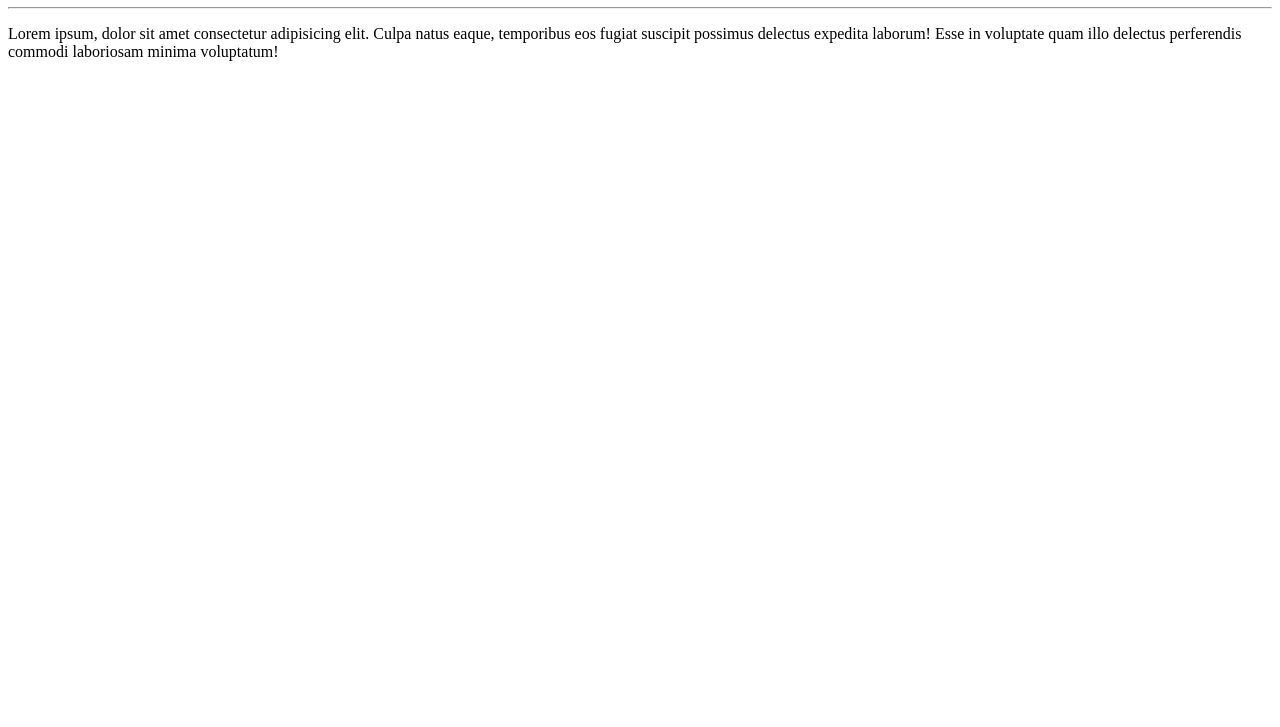
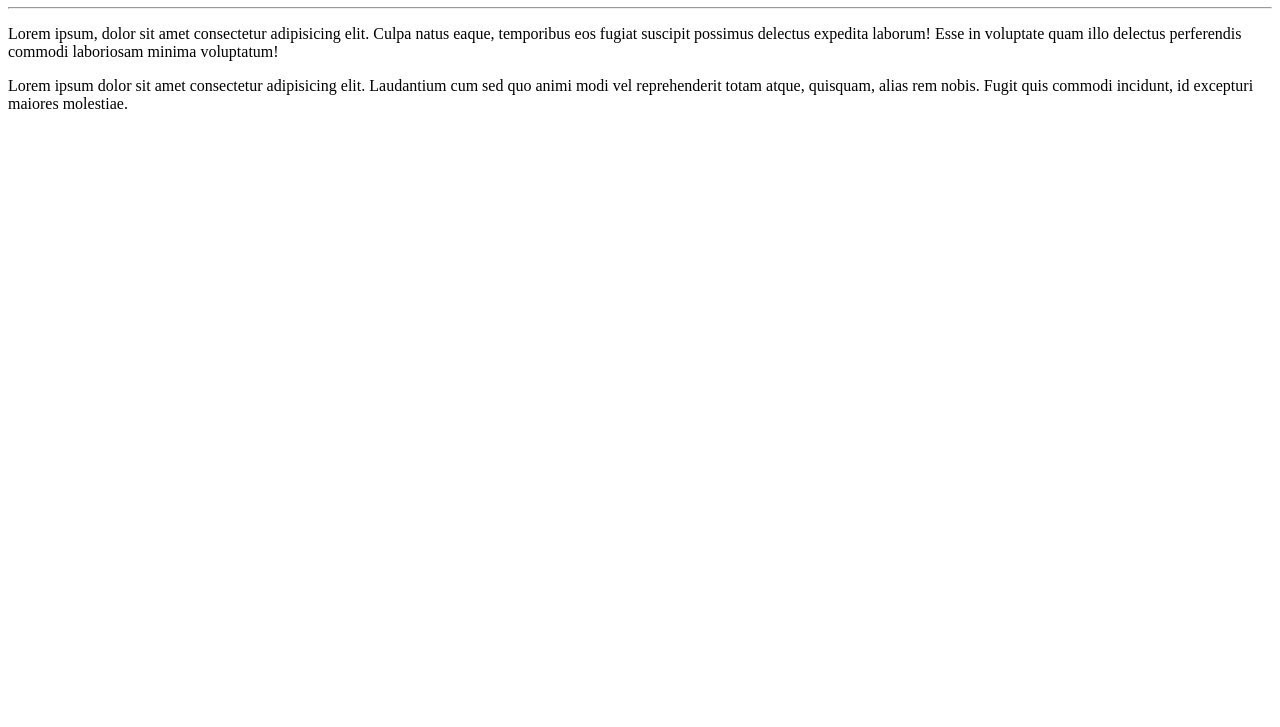
Before and after one commit to Nhed1/HelloWorld, a plain HTML site: page siteTeste/index.html in a window 1280 px wide. Shown: the part 73-800 px from the top of the page. Drawn offline with Linux system fonts and the light colour scheme.

Commit message:
Adicionei um paragrafo

```diff
--- a/siteTeste/index.html
+++ b/siteTeste/index.html
@@ -9,5 +9,6 @@
     <h1>Hello World !</h1>
     <hr>
     <p>Lorem ipsum, dolor sit amet consectetur adipisicing elit. Culpa natus eaque, temporibus eos fugiat suscipit possimus delectus expedita laborum! Esse in voluptate quam illo delectus perferendis commodi laboriosam minima voluptatum!</p>
+    <p>Lorem ipsum dolor sit amet consectetur adipisicing elit. Laudantium cum sed quo animi modi vel reprehenderit totam atque, quisquam, alias rem nobis. Fugit quis commodi incidunt, id excepturi maiores molestiae.</p>
 </body>
 </html>
```
